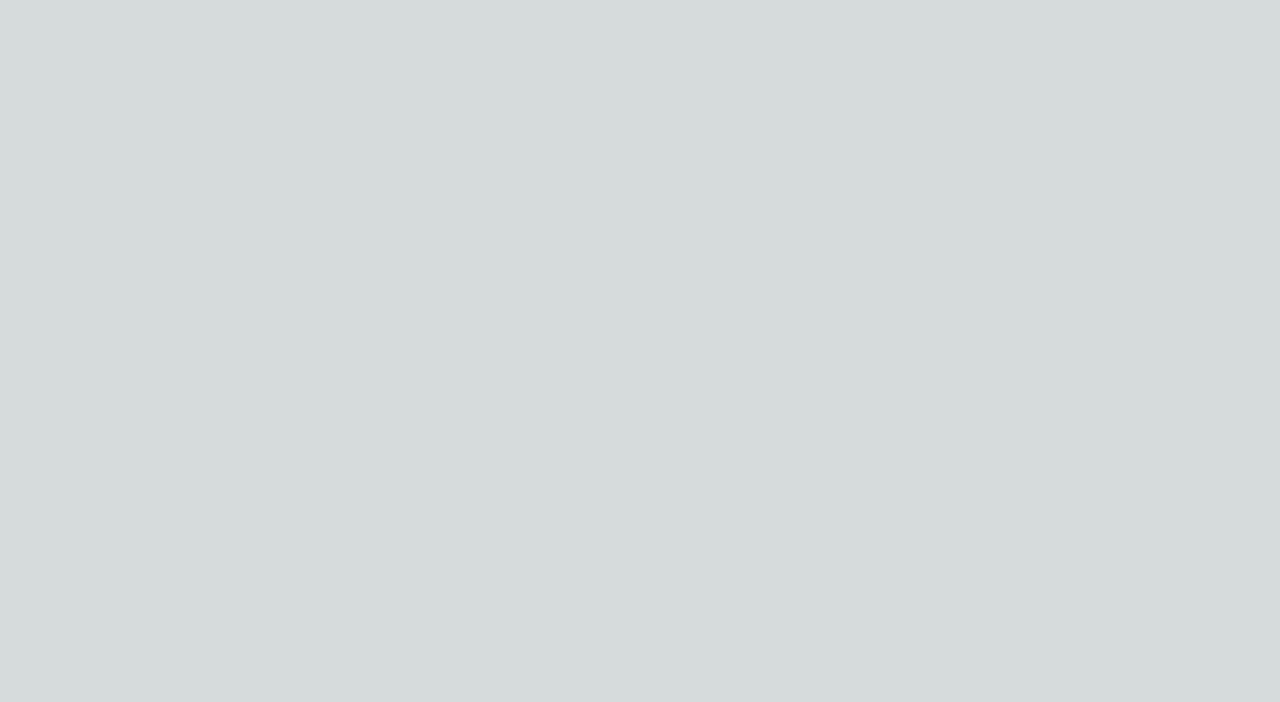
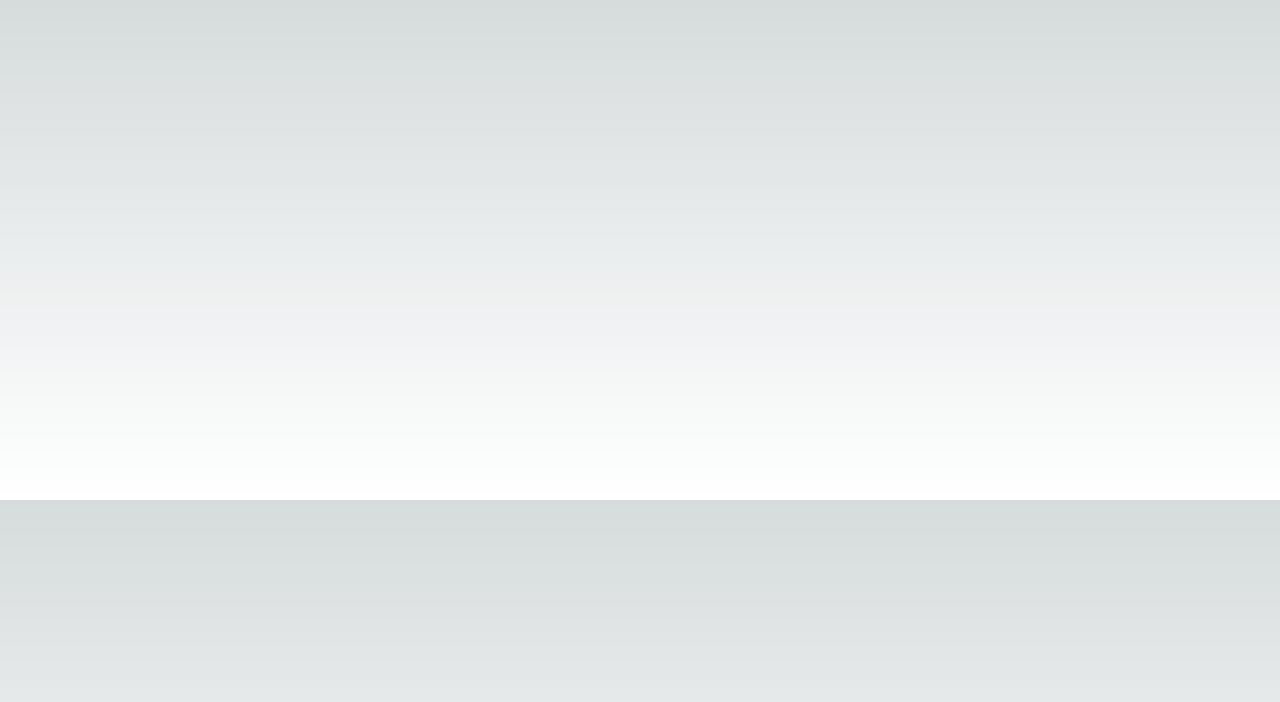
Before and after one commit to EdmilsonFerreiraF/pixel, a Next.js app: page /pagina-idigital in a window 1280 px wide. Shown: the top 702 px of the page. Built offline with nearby package versions, Linux system fonts and the light colour scheme.

Commit message:
test: give height to idigital frame content

```diff
--- a/app/pagina-idigital/page.tsx
+++ b/app/pagina-idigital/page.tsx
@@ -31,7 +31,10 @@ export default function PaginaIdigital() {
   );
 
   return (
-    <>
+    <div style={{
+      width: "500px",
+      height: "500px"
+    }}>
       <Head>
       </Head>
         <noscript>
@@ -49,6 +52,6 @@ export default function PaginaIdigital() {
       {gtm}
 
       {/* <h1>iDigital</h1> */}
-    </>
+    </div>
   );
 }
```
